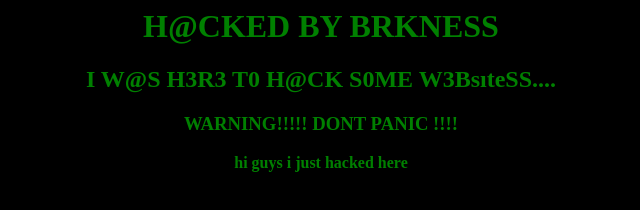
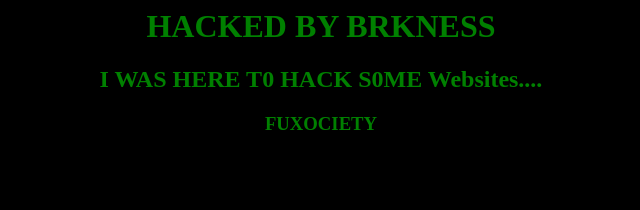
Before and after one commit to rhea987/josephstevens.co.uk, a plain HTML site: page index.html in a window 1280 px wide. Shown: the whole page, without its empty margins (319-959 px from the left). Drawn offline with Linux system fonts and the light colour scheme.

Commit message:
Update index.html

```diff
--- a/index.html
+++ b/index.html
@@ -1,10 +1,9 @@
 <html>
 <body>
-<title>HACK3D by BRKNESS</title>
+<title>HACKED by BRKNESS</title>
 <body bgcolor="black">
-<center><div><font color="#008000"><h1><B>H@CKED BY BRKNESS</B></h1></font></div><center>
-<center><div><font color="#008000"><h2><B>I W@S H3R3 T0 H@CK S0ME W3BsıteSS....</B></h2></font></div><center>
-<center><div><font color="#008000"><h3><B></B>WARNING!!!!! DONT PANIC !!!!</h3></font></div><center>
-<center><div><font color="#008000"><p><B>hi guys i just hacked here</B></p></font></div><center>
+<center><div><font color="#008000"><h1><B>HACKED BY BRKNESS</B></h1></font></div><center>
+<center><div><font color="#008000"><h2><B>I WAS HERE T0 HACK S0ME Websites....</B></h2></font></div><center>
+<center><div><font color="#008000"><h3><B></B>FUXOCIETY</h3></font></div><center>
 </body>
 </html>
```
